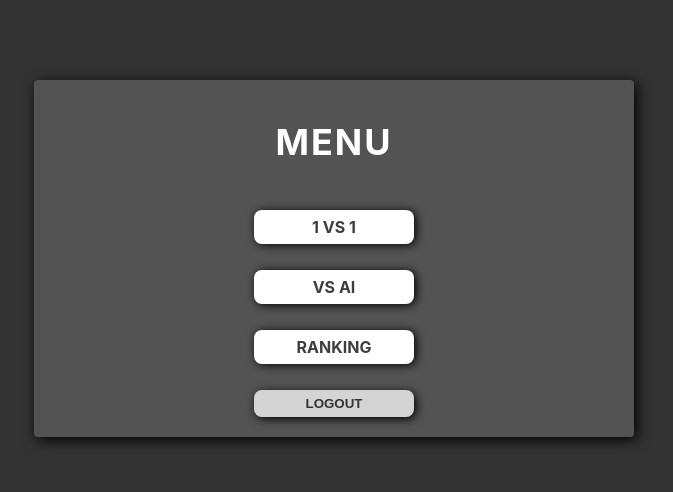
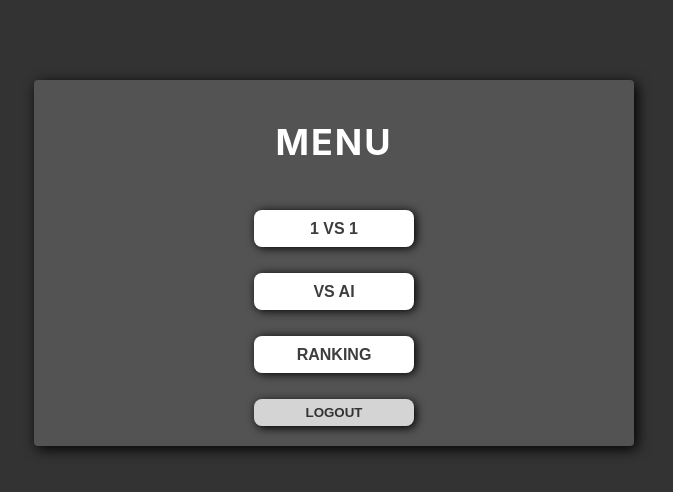
Before and after one commit to MateuszMalec1611/TSC-Tic-Tac-Toe, a React (Create React App) app: page / in a window 1280 px wide. Shown: the top 492 px of the page, without its empty margins (306-979 px from the left). Built offline with nearby package versions, Linux system fonts and the light colour scheme; no server answers; sample sign-in values are in the browser's storage.

Commit message:
feat: remove styled link as a button from button component

```diff
--- a/src/components/Button/Button.tsx
+++ b/src/components/Button/Button.tsx
@@ -1,35 +1,18 @@
 import React from 'react';
-import { ButtonTypes } from 'src/types/button.types';
-import { StyledBtn, StyledLink } from './styles';
+import { StyledBtn } from './styles';
 
 interface ButtonProps {
-    typeOf: ButtonTypes;
     width: string;
     margin: string;
     onClick?: () => void;
-    path?: string;
     type?: 'submit' | 'reset' | 'button';
 }
 
-const Button: React.FC<ButtonProps> = ({
-    children,
-    typeOf,
-    width,
-    margin,
-    onClick,
-    path,
-    type,
-}) => (
+const Button: React.FC<ButtonProps> = ({ children, width, margin, onClick, type }) => (
     <>
-        {typeOf === ButtonTypes.BUTTON ? (
-            <StyledBtn onClick={onClick} margin={margin} width={width} type={type!}>
-                {children}
-            </StyledBtn>
-        ) : (
-            <StyledLink margin={margin} width={width} to={path!}>
-                {children}
-            </StyledLink>
-        )}
+        <StyledBtn onClick={onClick} margin={margin} width={width} type={type!}>
+            {children}
+        </StyledBtn>
     </>
 );
 
--- a/src/components/Button/styles.ts
+++ b/src/components/Button/styles.ts
@@ -7,11 +7,12 @@ interface ButtonsProps {
     margin: string;
 }
 
-export const btnStyles = css<ButtonsProps>`
+export const StyledBtn = styled.button<ButtonsProps>`
+    padding: 7px 15px;
     margin: ${({ margin }) => margin};
     width: ${({ width }) => width};
+    height: 32px;
     padding: 5px 15px;
-    height: max-content;
     font-size: ${({ theme }) => theme.fontSizes.XS};
     background-color: ${({ theme }) => theme.colors.whiteColor};
     color: ${({ theme }) => theme.colors.transparentBlackColor};
@@ -31,18 +32,8 @@ export const btnStyles = css<ButtonsProps>`
     }
 
     @media ${device.tabletBreakpoint} {
-        padding: 6px 16px;
+        padding: 8px 16px;
+        height: 37px;
         font-size: ${({ theme }) => theme.fontSizes.S};
     }
 `;
-export const StyledBtn = styled.button`
-    ${btnStyles}
-    padding: 7px 15px;
-
-    @media ${device.tabletBreakpoint} {
-        padding: 8px 16px;
-    }
-`;
-export const StyledLink = styled(Link)`
-    ${btnStyles}
-`;
--- a/src/components/Form/Form.tsx
+++ b/src/components/Form/Form.tsx
@@ -7,7 +7,6 @@ import { AuthActions } from 'src/store/Auth/Auth.types';
 import Loader from '../Loader/Loader';
 import AuthTitle from '../Title/Title';
 import Button from '../Button/Button';
-import { ButtonTypes } from 'src/types/button.types';
 import * as S from './styles';
 
 const Form = () => {
@@ -123,11 +122,7 @@ const Form = () => {
                 <Loader />
             ) : (
                 <S.ButtonBox registerType={!loginFormType}>
-                    <Button
-                        margin="0"
-                        type="submit"
-                        typeOf={ButtonTypes.BUTTON}
-                        width="max-content">
+                    <Button margin="0" type="submit" width="max-content">
                         {loginFormType ? 'login' : 'register'}
                     </Button>
                     <S.LinkBox loginFormType={loginFormType}>
--- a/src/components/GameModal/GameModal.tsx
+++ b/src/components/GameModal/GameModal.tsx
@@ -1,4 +1,3 @@
-import { ButtonTypes } from 'src/types/button.types';
 import { GameMode } from 'src/types/gameModes.types';
 import Button from '../Button/Button';
 import * as S from './styles';
@@ -19,11 +18,7 @@ const GameModal: React.FC<GameModalProps> = ({ children, winner, gameMode, modal
             <S.ModalWrapper>
                 {gameMode === GameMode['1vs1'] ? firstGameModeHeader : vsAIModeHeader}
                 {children}
-                <Button
-                    onClick={() => modalHandler(false)}
-                    margin="28px 0"
-                    width="max-content"
-                    typeOf={ButtonTypes.BUTTON}>
+                <Button onClick={() => modalHandler(false)} margin="28px 0" width="max-content">
                     close
                 </Button>
             </S.ModalWrapper>
--- a/src/components/TicTacToe/TicTacToe.tsx
+++ b/src/components/TicTacToe/TicTacToe.tsx
@@ -1,5 +1,5 @@
+import { useHistory } from 'react-router';
 import { useTicTacToe } from 'src/hooks/useTicTacToe';
-import { ButtonTypes } from 'src/types/button.types';
 import Board from '../Board/Board';
 import Button from '../Button/Button';
 import Loader from '../Loader/Loader';
@@ -17,6 +17,10 @@ const TicTacToe: React.FC<TicTacToeProps> = ({ cells, clickHandler, resetGameHan
             loading: { componentLoading },
         },
     } = useTicTacToe();
+    const history = useHistory();
+
+    const redirectHandler = (path: string) => history.push(path);
+
     return (
         <>
             <S.BoardBox>
@@ -27,17 +31,15 @@ const TicTacToe: React.FC<TicTacToeProps> = ({ cells, clickHandler, resetGameHan
                     ) : (
                         <>
                             <Button
+                                onClick={() => redirectHandler('/')}
                                 margin="0 10px 0 0"
-                                width="190px"
-                                typeOf={ButtonTypes.LINK}
-                                path="/">
+                                width="190px">
                                 back to menu
                             </Button>
                             <Button
                                 onClick={resetGameHandler}
                                 margin="0 0 0 10px"
-                                width="max-content"
-                                typeOf={ButtonTypes.BUTTON}>
+                                width="max-content">
                                 restart
                             </Button>
                         </>
--- a/src/pages/Menu/Menu.tsx
+++ b/src/pages/Menu/Menu.tsx
@@ -1,16 +1,19 @@
+import { useHistory } from 'react-router';
 import Button from 'src/components/Button/Button';
 import Card from 'src/components/Card/Card';
 import Title from 'src/components/Title/Title';
 import useAuthAction from 'src/hooks/useAuthAction';
 import { AuthActions } from 'src/store/Auth/Auth.types';
-import { ButtonTypes } from 'src/types/button.types';
 import * as S from './styles';
 
 const Menu = () => {
     const useAction = useAuthAction();
+    const history = useHistory();
 
     const logoutHandling = async () =>
         await useAction(AuthActions.LOGOUT, 'Failed to logout!', '/auth');
+
+    const redirectHandler = (path: string) => history.push(path);
 
     return (
         <>
@@ -19,20 +22,21 @@ const Menu = () => {
                     <Title>Menu</Title>
                     <S.ButtonsBox>
                         <Button
+                            onClick={() => redirectHandler('/ticTacToe/1vs1?name=1vs1')}
                             margin="26px 0 0 0"
-                            width="100%"
-                            typeOf={ButtonTypes.LINK}
-                            path="/ticTacToe/1vs1?name=1vs1">
+                            width="100%">
                             1 vs 1
                         </Button>
                         <Button
+                            onClick={() => redirectHandler('/ticTacToe/vsAI?name=vsAI')}
                             margin="26px 0 0 0"
-                            width="100%"
-                            typeOf={ButtonTypes.LINK}
-                            path="/ticTacToe/vsAI?name=vsAI">
+                            width="100%">
                             vs ai
                         </Button>
-                        <Button margin="26px 0 0 0" width="100%" typeOf={ButtonTypes.LINK} path="/ranking">
+                        <Button
+                            onClick={() => redirectHandler('/ranking')}
+                            margin="26px 0 0 0"
+                            width="100%">
                             ranking
                         </Button>
                         <S.Button onClick={logoutHandling}>Logout</S.Button>
--- a/src/pages/Ranking/Ranking.tsx
+++ b/src/pages/Ranking/Ranking.tsx
@@ -1,4 +1,5 @@
 import { useCallback, useEffect } from 'react';
+import { useHistory } from 'react-router';
 import Button from 'src/components/Button/Button';
 import Card from 'src/components/Card/Card';
 import Loader from 'src/components/Loader/Loader';
@@ -7,7 +8,6 @@ import UserStats from 'src/components/UserStats/UserStats';
 import { useTicTacToe } from 'src/hooks/useTicTacToe';
 import { fetchUsersData } from 'src/store/TicTacToe/TicTacToe.services';
 import { TicTacToeActionType } from 'src/store/TicTacToe/TicTacToe.types';
-import { ButtonTypes } from 'src/types/button.types';
 import * as S from './styles';
 
 const Ranking = () => {
@@ -18,6 +18,7 @@ const Ranking = () => {
             usersData,
         },
     } = useTicTacToe();
+    const history = useHistory();
 
     const getUsersData = useCallback(async () => {
         try {
@@ -37,6 +38,8 @@ const Ranking = () => {
             });
         }
     }, []);
+
+    const redirectHandler = (path: string) => history.push(path);
 
     useEffect(() => {
         getUsersData();
@@ -60,7 +63,7 @@ const Ranking = () => {
                 ) : (
                     <S.UsersStatsWrapper>{usersStats}</S.UsersStatsWrapper>
                 )}
-                <Button margin="20px 0 0 0" width="190px" typeOf={ButtonTypes.LINK} path="/">
+                <Button onClick={() => redirectHandler('/')} margin="20px 0 0 0" width="190px">
                     back to menu
                 </Button>
             </S.Box>
--- a/src/pages/ResetPassword/ResetPassword.tsx
+++ b/src/pages/ResetPassword/ResetPassword.tsx
@@ -9,7 +9,6 @@ import { AuthActions } from 'src/store/Auth/Auth.types';
 import AuthTitle from 'src/components/Title/Title';
 import { Message } from './styles';
 import Button from 'src/components/Button/Button';
-import { ButtonTypes } from 'src/types/button.types';
 import * as S from 'src/components/Form/styles';
 
 const ResetPassword = () => {
@@ -68,7 +67,6 @@ const ResetPassword = () => {
                         <Button
                             margin="0"
                             type="submit"
-                            typeOf={ButtonTypes.BUTTON}
                             width="max-content">
                             reset
                         </Button>
--- a/src/types/button.types.ts
+++ /dev/null
@@ -1,4 +0,0 @@
-export enum ButtonTypes {
-    BUTTON = 'BUTTON',
-    LINK = 'LINK',
-}
```
